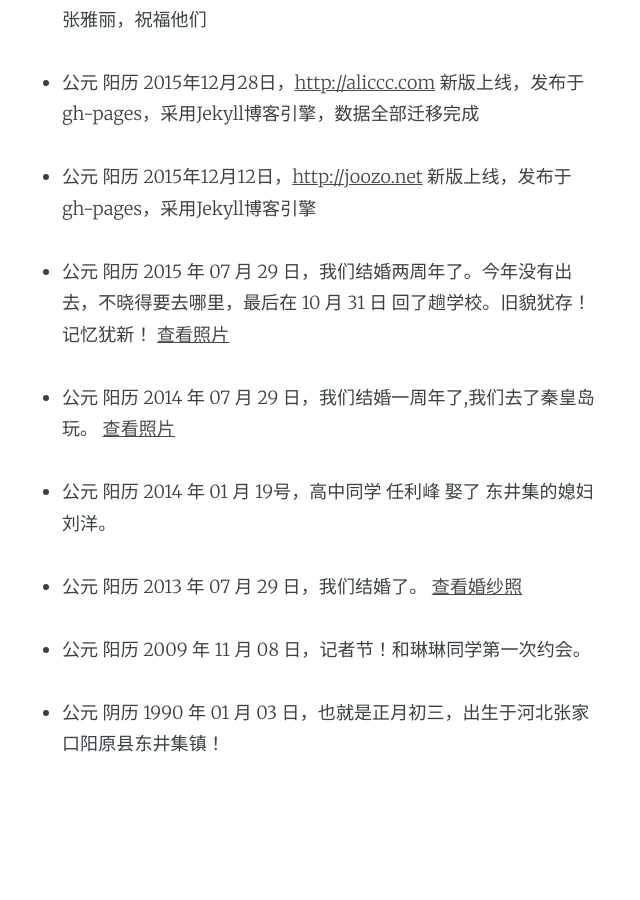
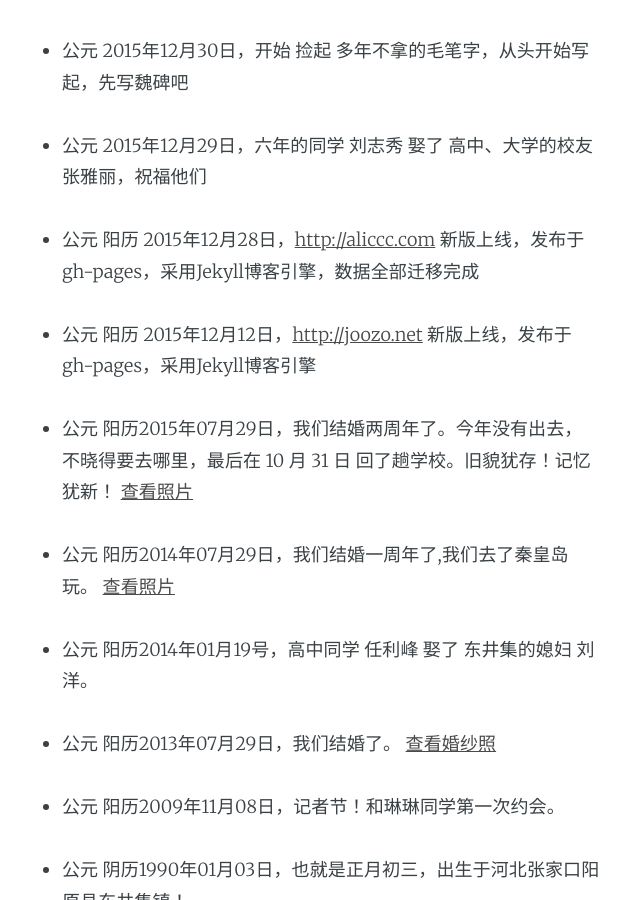
Before and after one commit to joo-studio/blog.joozo.cn, a Jekyll site: the page built from event.md, in a window 1280 px wide and 900 px high, scrolled down 1563 px. Shown: the whole window, without its empty margins (324-964 px from the left). Built offline with Jekyll 4.4.1, drawn with Linux system fonts in a browser that asks for light colours; nearby versions of some CDN libraries; Markdown is read by kramdown in place of the engine named in the settings; some of the changed text lies outside the part shown.

Commit message:
new edit

```diff
--- a/_config.yml
+++ b/_config.yml
@@ -4,14 +4,14 @@
 paginate: 5
 
 # Website info
-name: 'Looking for the real Joozo'
-description: "I'm Joozo, here is my empire, welcome ！"
+name: '欢迎你的来访'
+description: "我是一樨爸爸，一直在努力做一个可以持续是一一榜样的人！"
 
 # Author's info
 author: 'Joozo Zhao'
 # edit 'categories' in the front matter of every post to match this username
 username: joozo
-bio: '一个脱离了低级趣味的人，一个有素质的人，一个将会有利于人民的人，一个将会造福万代的人！'
+bio: '一个脱离低级趣味的人，一个太直的人，一个不会溜须拍马的人，一个过于端着的人，一个感恩记恩的人，一个有利于人民的人！'
 location: 'Beijing, China'
 url: 'http://joozo.net/'
 image: 'assets/images/casper.png'
--- a/event.md
+++ b/event.md
@@ -38,14 +42,14 @@
 
 * 公元 阳历 2015年12月12日，[http://joozo.net](http://joozo.net) 新版上线，发布于gh-pages，采用Jekyll博客引擎
 
-* 公元 阳历 2015 年 07 月 29 日，我们结婚两周年了。今年没有出去，不晓得要去哪里，最后在 10 月 31 日 回了趟学校。旧貌犹存！记忆犹新！ [查看照片](http://two.zhaoyanbing.cn/)
+* 公元 阳历2015年07月29日，我们结婚两周年了。今年没有出去，不晓得要去哪里，最后在 10 月 31 日 回了趟学校。旧貌犹存！记忆犹新！ [查看照片](http://two.zhaoyanbing.cn/)
 
-* 公元 阳历 2014 年 07 月 29 日，我们结婚一周年了,我们去了秦皇岛玩。 [查看照片](http://one.zhaoyanbing.cn/)
+* 公元 阳历2014年07月29日，我们结婚一周年了,我们去了秦皇岛玩。 [查看照片](http://one.zhaoyanbing.cn/)
 
-* 公元 阳历 2014 年 01 月 19号，高中同学 任利峰 娶了 东井集的媳妇 刘洋。
+* 公元 阳历2014年01月19号，高中同学 任利峰 娶了 东井集的媳妇 刘洋。
 
-* 公元 阳历 2013 年 07 月 29 日，我们结婚了。 [查看婚纱照](http://wedding.zhaoyanbing.cn/)
+* 公元 阳历2013年07月29日，我们结婚了。 [查看婚纱照](http://wedding.zhaoyanbing.cn/)
 
-* 公元 阳历 2009 年 11 月 08 日，记者节！和琳琳同学第一次约会。
+* 公元 阳历2009年11月08日，记者节！和琳琳同学第一次约会。
 
-* 公元 阴历 1990 年 01 月 03 日，也就是正月初三，出生于河北张家口阳原县东井集镇！
+* 公元 阴历1990年01月03日，也就是正月初三，出生于河北张家口阳原县东井集镇！
```
Also changed, not shown: other parts of event.md (+5 -1 lines).
